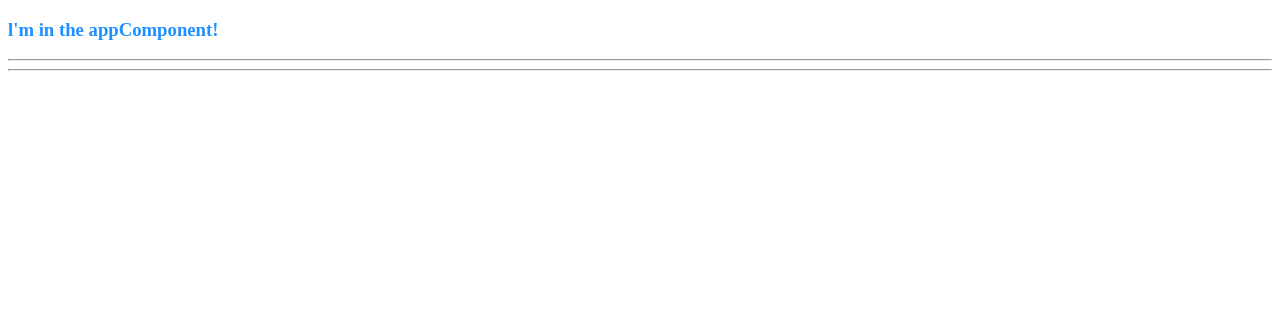
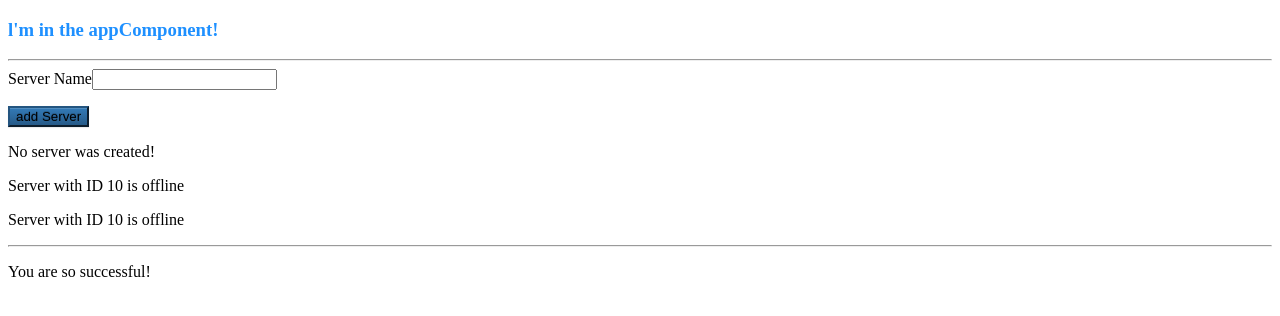
Before and after one commit to RenanAmorim89/Angular, an Angular app in the folder my-first-app/: page / in a window 1280 px wide. Shown: the top 316 px of the page. Built offline with nearby package versions, Linux system fonts and the light colour scheme.

Commit message:
Passing and Using Data with Event Binding

```diff
--- a/my-first-app/src/app/app.component.html
+++ b/my-first-app/src/app/app.component.html
@@ -3,11 +3,11 @@
     <div class="col-xs-12">
       <h3>l'm  in the appComponent!</h3>
 <hr>
-        <!-- <app-servers> </app-servers> -->
-        <!-- <div app-servers></div> -->
+        <app-servers> </app-servers>
+        <div app-servers></div>
         <hr>
-        <!-- <app-warning-alert></app-warning-alert> -->
-        <!-- <app-success-alert></app-success-alert> -->
+
+        <app-success-alert></app-success-alert>
     </div>
 
   </div>
--- a/my-first-app/src/app/app.module.ts
+++ b/my-first-app/src/app/app.module.ts
@@ -6,14 +6,14 @@
 import { ServerComponent } from './server/server.component';
 import { ServersComponent } from './servers/servers.component';
 import { SuccessAlertComponent } from './success-alert/success-alert.component';
-// import { WarningAlertComponent } from "./warning-alert/warning-alert.component";
+import { WarningAlertComponent } from './waning-alert/warning-alert.component';
 @NgModule({
   declarations: [
     AppComponent,
     ServerComponent,
     ServersComponent,
     SuccessAlertComponent,
-    // WarningAlertComponent,
+    WarningAlertComponent,
   ],
   imports: [BrowserModule],
   providers: [],
--- a/my-first-app/src/app/server/server.component.html
+++ b/my-first-app/src/app/server/server.component.html
@@ -1 +1 @@
-<p>The server Component</p>
+<p>{{ 'Server' }} with ID {{serverId}} is {{ getServerStatus()}}</p>
--- a/my-first-app/src/app/server/server.component.ts
+++ b/my-first-app/src/app/server/server.component.ts
@@ -5,5 +5,11 @@
   templateUrl:'./server.component.html'
 })
 export class ServerComponent{
+  serverId = 10;
+  serverStatus: string = 'offline';
+
+  getServerStatus(){
+    return this.serverStatus
+  }
 
 }
--- a/my-first-app/src/app/servers/servers.component.html
+++ b/my-first-app/src/app/servers/servers.component.html
@@ -1,2 +1,19 @@
+<label>Server Name</label>
+<input
+type="text"
+class="form-control"
+(input)="onUpdateServerName($event)">
+
+<p>{{ serverName }}</p>
+
+
+<button
+class="btn- btn-primary"
+[disabled]="!allowNewServer"
+(click)="onCreateServer()">add Server</button>
+
+<!-- <p [innerText]="allowNewServer"></p> -->
+
+<p>{{ serverCreationStatus }}</p>
 <app-server></app-server>
 <app-server></app-server>
--- a/my-first-app/src/app/servers/servers.component.ts
+++ b/my-first-app/src/app/servers/servers.component.ts
@@ -1,10 +1,35 @@
-import { Component } from '@angular/core';
+import { Component, OnInit } from '@angular/core';
 
 @Component({
   // selector: '[app-servers]',
+  // selector: '.app-servers',
+  selector:'app-servers',
+  // template: `
+  //   <app-server></app-server>
+  //   <app-server></app-server>`,
   templateUrl: './servers.component.html',
   styleUrls: ['./servers.component.css']
 })
-export class ServersComponent {
+export class ServersComponent implements OnInit {
+  allowNewServer = false;
+  serverCreationStatus = 'No server was created!'
+  serverName = ''
 
+  constructor() {
+    setTimeout(() => {
+      this.allowNewServer = true;
+    }, 2000);
+  }
+
+  ngOnInit() {
+  }
+
+  onCreateServer(){
+    this.serverCreationStatus = 'Server was created'
+  }
+
+  onUpdateServerName(event:Event){
+    this.serverName = (<HTMLInputElement>event.target).value;
+
+  }
 }
```
